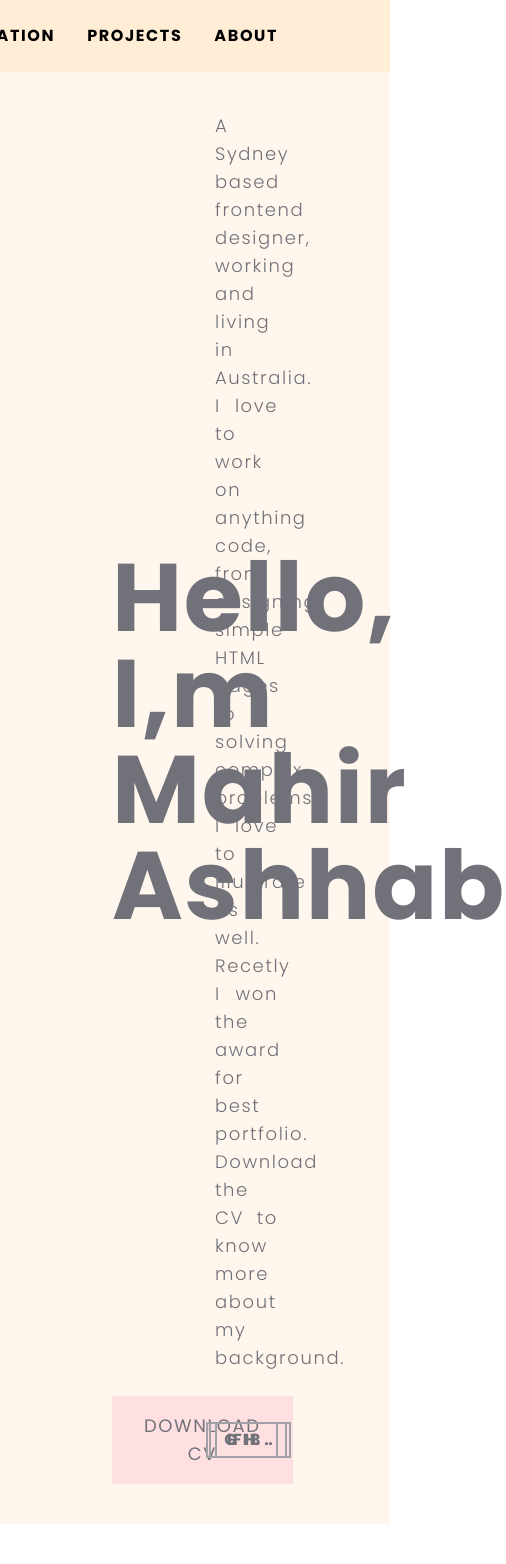
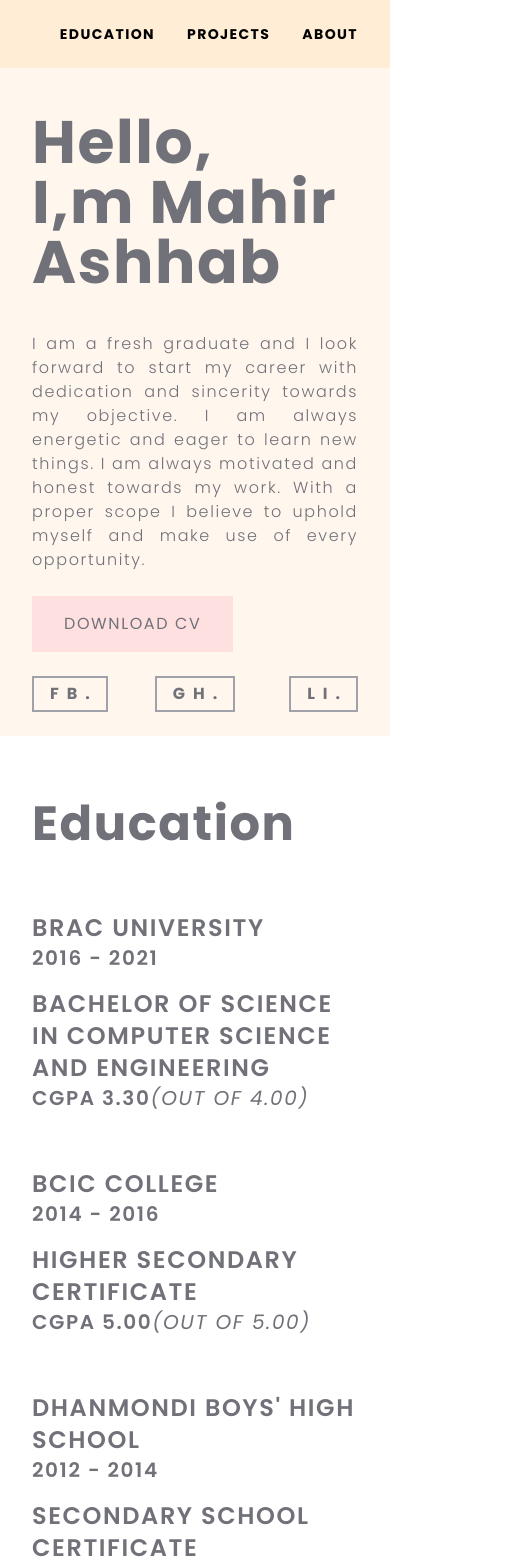
Before and after one commit to MahirAshhab/personal-portfolio, a React (Create React App) app: page / in a window 390 px wide. Shown: the top 1564 px of the page, 506 px wide, since content can reach past the window. Built offline with nearby package versions, Linux system fonts and the light colour scheme.

Commit message:
Nav, Hero and Education Responsive

```diff
--- a/package.json
+++ b/package.json
@@ -1,4 +1,5 @@
 {
+  "homepage": "https://MahirAshhab.github.io/personal-portfolio",
   "name": "my-portfolio",
   "version": "0.1.0",
   "private": true,
@@ -13,6 +14,8 @@
     "web-vitals": "^2.1.4"
   },
   "scripts": {
+    "predeploy": "npm run build",
+    "deploy": "gh-pages -d build",
     "start": "react-scripts start",
     "build": "react-scripts build",
     "test": "react-scripts test",
@@ -38,6 +41,7 @@
   },
   "devDependencies": {
     "autoprefixer": "^10.4.2",
+    "gh-pages": "^3.2.3",
     "postcss": "^8.4.6",
     "tailwindcss": "^3.0.22"
   }
--- a/src/components/Education/Education.css
+++ b/src/components/Education/Education.css
@@ -1,3 +1,9 @@
 .education-container{
-    grid-template-columns: 35% auto;;
+    grid-template-columns: auto;
 }
+
+@media (min-width: 1024px) {
+    .education-container{
+        grid-template-columns: 35% auto;
+    }
+}
--- a/src/components/Education/Education.js
+++ b/src/components/Education/Education.js
@@ -5,18 +5,19 @@ const Education = () => {
     return (
         <div className="
         education-main-container
-        pr-28 pl-28
-        mt-20
+        pr-8 pl-8
+        md:pr-28 md:pl-28
+        mt-16
         text-left">
             <h1 className="
-            text-6xl font-bold
+            lg:text-6xl text-5xl font-bold
             mb-16">
                 Education
             </h1>
             <div className="
             education-container
-            grid gap-4 gap-y-16
-            mb-20">
+            grid gap-4 lg:gap-y-16
+            mb-16">
 
                 {/* BRAC UNIVERSITY */}
 
@@ -32,7 +33,8 @@ const Education = () => {
                     </p>
                 </div>
                 <div className="
-                flex flex-col">
+                flex flex-col
+                lg:mb-0 mb-10">
                     <h1 className="
                     text-2xl font-semibold uppercase">
                         Bachelor of Science in Computer Science and Engineering
@@ -60,7 +62,8 @@ const Education = () => {
                     </p>
                 </div>
                 <div className="
-                flex flex-col">
+                flex flex-col
+                lg:mb-0 mb-10">
                     <h1 className="
                     text-2xl font-semibold uppercase">
                         Higher Secondary Certificate
--- a/src/components/Hero/Hero.js
+++ b/src/components/Hero/Hero.js
@@ -6,26 +6,30 @@ const Hero = () => {
     return (
         <div className="
         hero-container
-        grid grid-cols-2 gap-x-10
+        grid md:grid-cols-2 grid-col-1 gap-x-10
         items-center
-        pr-28 pl-28 pt-10 pb-10">
+        pr-8 pl-8 pt-6 pb-6
+        md:pr-28 md:pl-28 md:pt-6 md:pb-6">
             <div className="
             hero-header
-            flex flex-col
-            justify-center">
+            flex md:flex-col
+            mb-10 mt-5">
                 <h1 className="
-                text-8xl font-bold text-left">
+                xl:text-8xl lg:text-7xl text-6xl font-bold text-left">
                     Hello,
                     <br />
                     I,m Mahir
-                    <br />
                     Ashhab
                 </h1>
             </div>
             <div className="hero-para">
                 <p className="
-                text-justify text-lg font-light">
-                    A Sydney based frontend designer, working and living in Australia. I love to work on anything code, from designing simple HTML pages to solving complex problems. I love to illustrate as well. Recetly I won the award for best portfolio. Download the CV to know more about my background.
+                text-justify md:text-lg text-base font-light">
+                    I am a fresh graduate and I look forward to start my career
+                    with dedication and sincerity towards my objective. I am
+                    always energetic and eager to learn new things. I am always
+                    motivated and honest towards my work. With a proper scope
+                    I believe to uphold myself and make use of every opportunity.
                 </p>
             </div>
             <div className="
@@ -36,7 +40,7 @@ const Hero = () => {
                     <button className="
                     cv
                     p-4 pl-8 pr-8
-                    text-lg uppercase"
+                    md:text-lg text-base uppercase"
                         type="submit">
                         Download CV
                     </button>
@@ -47,6 +51,7 @@ const Hero = () => {
             pt-6
             grid grid-cols-3 gap-4">
                 <div className="
+                    text-base
                     font-bold
                     uppercase
                     flex">
--- a/src/components/Navbar/Navbar.js
+++ b/src/components/Navbar/Navbar.js
@@ -7,8 +7,10 @@ const Navbar = () => {
             <ul className="
             flex
             justify-end items-end
-            text-base font-bold tracking-widest text-black
-            pr-28 pl-28 pt-6 pb-6
+            text-sm font-bold tracking-widest text-black
+            lg:text-base
+            pr-8 pl-8 pt-6 pb-6
+            md:pr-28 md:pl-28 md:pt-6 md:pb-6
             bg-orange-100
             uppercase">
                 <li className="mr-8">Education</li>
```
Also changed, not shown: 1 other file (tests, documents, lock files or other folders).
